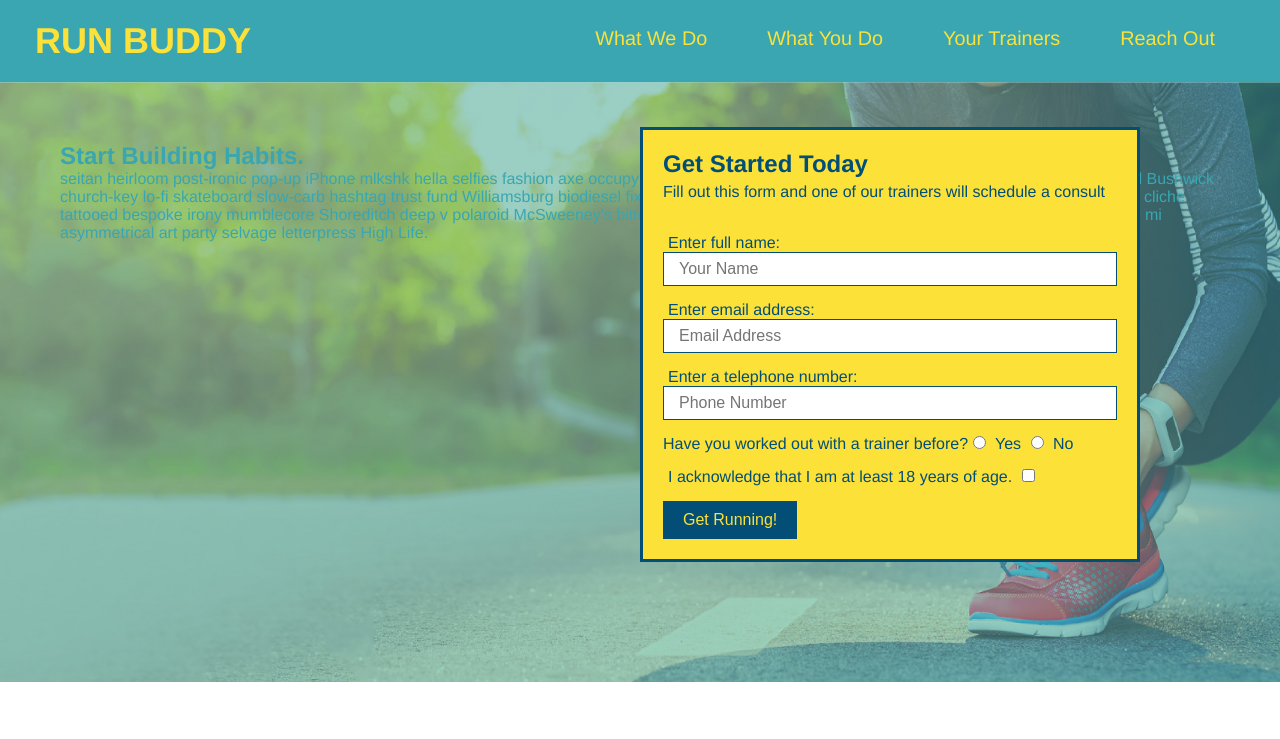
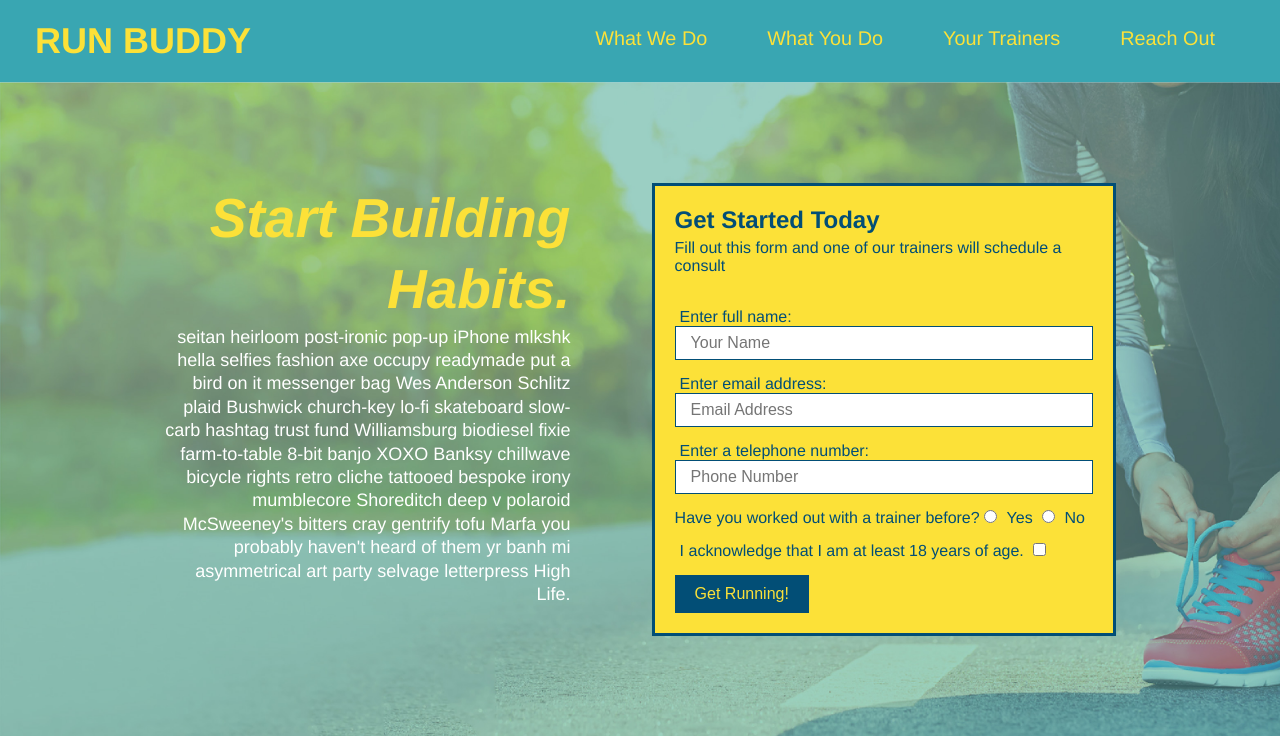
Before and after one commit to mgweber25/run-buddy, a plain HTML site: page index.html in a window 1280 px wide. Shown: the top 739 px of the page. Drawn offline with Linux system fonts and the light colour scheme.

Commit message:
update hero form

```diff
--- a/assets/css/style.css
+++ b/assets/css/style.css
@@ -62,20 +62,23 @@ header nav ul li a {
   }
 
 footer {
+    display: flex;
+    justify-content: space-between;
+    flex-wrap: wrap;
     background: #fce138;
     width: 100%;
     padding: 40px 35px;
 }
 
 footer h2 {
-    display: inline;
+  /*  display: inline; */
     color: #024e76;
     font-size: 30px;
     margin: 0;
   }
 
   footer div {
-    float: right;
+/*   float: right; */
     line-height: 1.5;
     text-align: right;
   }
@@ -88,25 +91,44 @@ footer h2 {
     padding: 60px;
   }
 
-  /* Hero Style Start */
-.hero {
+/* Hero Style Start */
+  .hero {
+    display: flex;
+    justify-content: center;
+    flex-wrap: wrap;
     background-image: url("../images/hero-bg.jpg");
-    height: 600px;
+  /*  height: 600px; */
     background-size: cover;
-    background-position: center;
-    position: relative;
+  /*  background-position: center;
+    position: relative;*/
   }
-  /* Hero Style End */
+
+/*Hero-cta start*/
+  .hero-cta {
+    width: 35%;
+    text-align: right;
+    margin: 3.5%;
+    color: #fff;
+    font-size: 18px;
+    line-height: 1.3;
+  }
+
+/*Hero-cta h2 start*/
+
+  .hero-cta h2 {
+    font-style: italic;
+    font-size: 55px;
+    color: #fce138;
+  }
+
 
 .hero-form {
     border: solid 3px #024e76;
     background-color: #fce138;
     padding: 20px;
-    width: 500px;
+    width: 40%;
+    margin: 3.5%;
     color: #024e76;
-    position: absolute;
-    bottom: 120px;
-    right: 140px;
   }
 
   .hero-form h3 {
--- a/index.html
+++ b/index.html
@@ -43,10 +43,10 @@
         </nav>
     </header>
 
-<!-- hero/jumbotron Box 1.a-->
+<!-- Parent - hero section (row w/ 2 containers-->
     <section class="hero">
 
-    <!--Resolve Git Issue (Mod 2)-->
+        <!-- 1st container (child)-->
       <div class="hero-cta">
         <h2>Start Building Habits.</h2>
           <p>
@@ -58,8 +58,8 @@
           </p>
       </div>
 
-
-    <!--"hero-form" is class name of top right form-->
+    <!--2nd container (2nd child)-->
+            <!--"hero-form" is class name of top right form-->
         <div class="hero-form">
             <h3>Get Started Today</h3>
             <p>Fill out this form and one of our trainers will schedule a consult</p></br>
@@ -106,9 +106,6 @@
                 butcher selfies chambray shabby chic gentrify readymade yr Echo Park XOXO Tumblr normcore Banksy direct trade Blue Bottle chillwave you probably haven't heard of them single-origin coffee Vice fanny pack fixie Odd Future Austin fingerstache pickled twee synth Wes Anderson Thundercats viral bitters flannel meggings narwhal Marfa Schlitz sustainable Intelligentsia umami deep v craft
             </p>
     </section>
-
-
-
 
 <!-- "what you do" section Box 3-->
 <div>
@@ -209,13 +206,13 @@
             </iframe>
      <!-- ADD contact info element Mod2-->
                 <div class="contact-form">
-                    <h3>Contact Us</h3>
+                    <h3>Contact Us</h3></br>
                     <form>
                         <label for="contact-name">Your Name</label>
-                            <input type="text" id="contact-name" placeholder="Your Name" />
+                            <input type="text" id="contact-name" placeholder="Your Name" /></br></br>
 
                         <label for="contact-message">Message</label>
-                        <textarea id="contact-message" placeholder="Message"></textarea>
+                        <textarea id="contact-message" placeholder="Message"></textarea></br></br>
 
                         <button type="submit">Submit</button>
                     </form>
```
